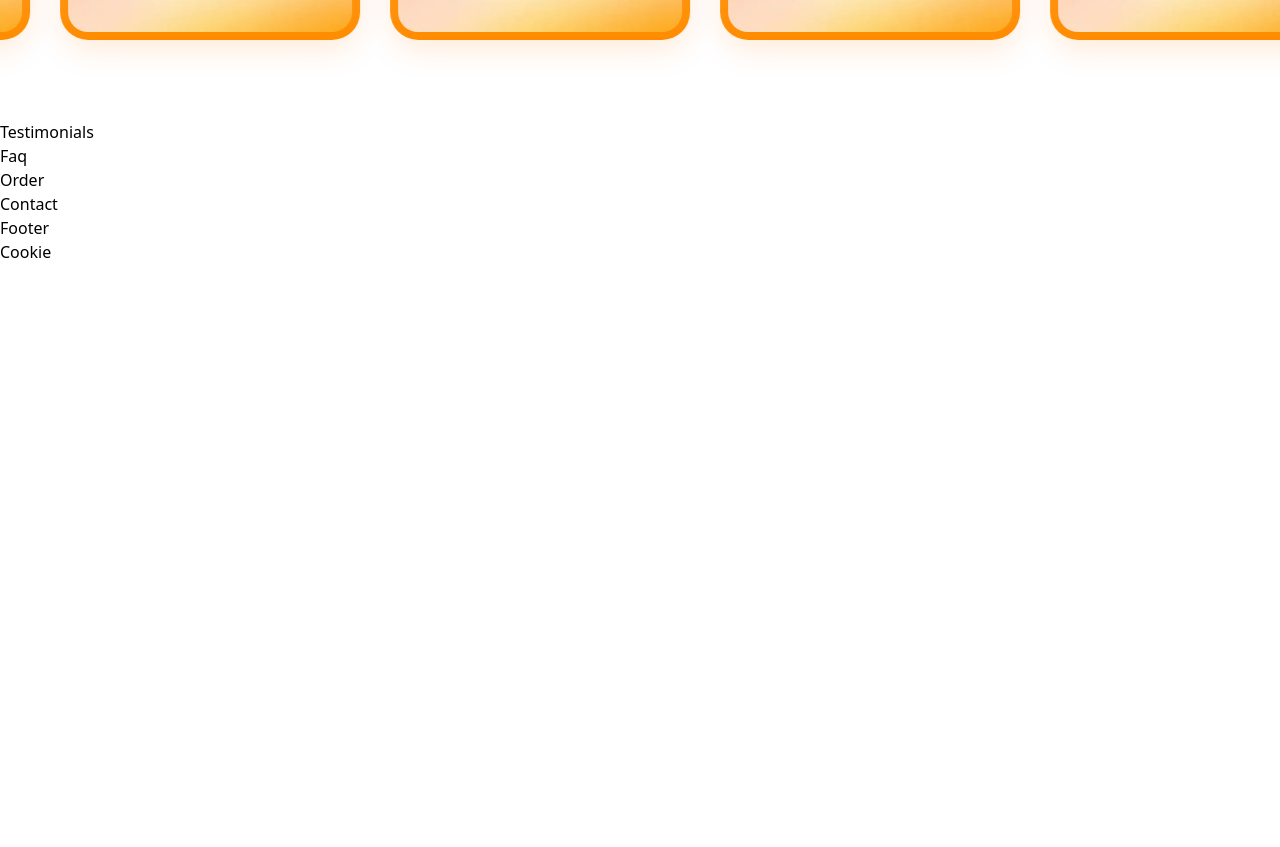
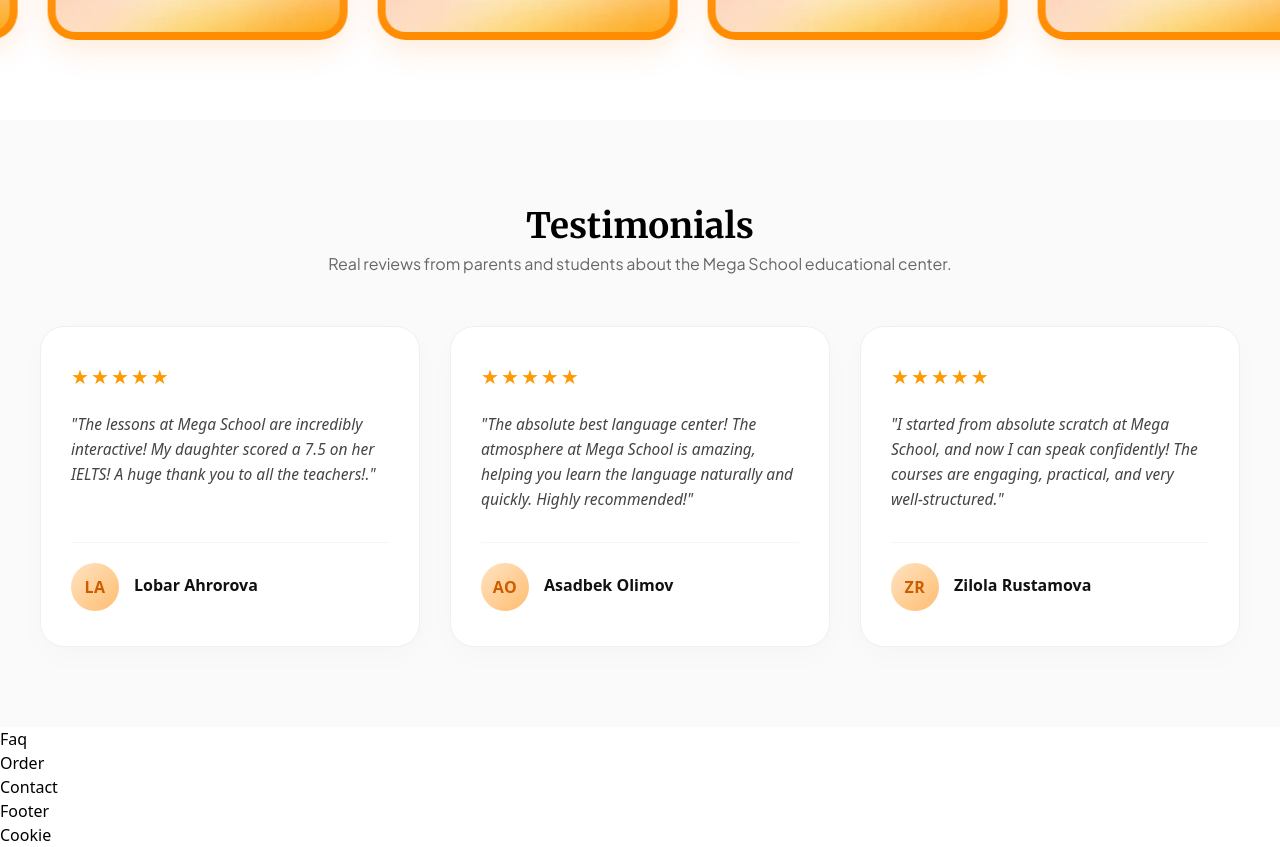
Before and after one commit to usershokhrukh/mega-school, a Next.js app: page / in a window 1280 px wide. Shown: the part 3960-4807 px from the top of the page. Before the commit the page ends 4224 px from the top, so only its background shows below. Built offline with nearby package versions, Linux system fonts and the light colour scheme.

Commit message:
features/testimonials testimonials section added

```diff
--- a/src/components/testimonials/Testimonials.jsx
+++ b/src/components/testimonials/Testimonials.jsx
@@ -1,9 +1,65 @@
-import React from 'react'
+import React from 'react';
+import './testimonials.modules.scss';
+
+const testimonialsData = [
+  {
+    id: 1,
+    name: "Lobar Ahrorova",
+    initials: "LA",
+    stars: 5,
+    text: "The lessons at Mega School are incredibly interactive! My daughter scored a 7.5 on her IELTS! A huge thank you to all the teachers!."
+  },
+  {
+    id: 2,
+    name: "Asadbek Olimov",
+    initials: "AO",
+    stars: 5,
+    text: "The absolute best language center! The atmosphere at Mega School is amazing, helping you learn the language naturally and quickly. Highly recommended!"
+  },
+  {
+    id: 3,
+    name: "Zilola Rustamova",
+    initials: "ZR",
+    stars: 5,
+    text: "I started from absolute scratch at Mega School, and now I can speak confidently! The courses are engaging, practical, and very well-structured."
+  }
+];
 
 const Testimonials = () => {
   return (
-    <div>Testimonials</div>
-  )
-}
+    <div className="testimonials">
+      <div className="testimonials__box">
+        <h2 className="testimonials__h2">testimonials</h2>
+        <p className="testimonials__p">Real reviews from parents and students about the Mega School educational center.</p>
 
-export default Testimonials
+        <div className="testimonials__grid">
+          {testimonialsData.map((item) => (
+            <div key={item.id} className="testimonials__card">
+
+              <div className="testimonials__stars">
+                {Array.from({ length: item.stars }).map((_, i) => (
+                  <span key={i} className="testimonials__star">★</span>
+                ))}
+              </div>
+
+              <p className="testimonials__text">"{item.text}"</p>
+
+              <div className="testimonials__user">
+                <div className="testimonials__avatar-placeholder">
+                  {item.initials}
+                </div>
+                <div className="testimonials__info">
+                  <h4 className="testimonials__name">{item.name}</h4>
+                  <span className="testimonials__role">{item.role}</span>
+                </div>
+              </div>
+
+            </div>
+          ))}
+        </div>
+      </div>
+    </div>
+  );
+};
+
+export default Testimonials;
--- /dev/null
+++ b/src/components/testimonials/testimonials.modules.scss
@@ -0,0 +1,131 @@
+@use "@/style/utilities/_mixins.scss" as *;
+
+
+.testimonials {
+  padding: 80px 20px;
+  background-color: #fafafa;
+
+  &__box {
+    max-width: 1200px;
+    margin: 0 auto;
+    text-align: center;
+  }
+
+  &__h2 {
+    @include merri();
+     font-size: 35px;
+    font-weight: 700;
+    text-transform: capitalize;
+  }
+
+  &__p {
+    @include plus();
+    font-size: 16px;
+    color: #666666;
+    margin-bottom: 50px;
+  }
+
+  &__grid {
+    display: grid;
+    grid-template-columns: repeat(auto-fit, minmax(320px, 1fr));
+    gap: 30px;
+  }
+
+  &__card {
+    background: #ffffff;
+    border: 1px solid #f0f0f0;
+    border-radius: 24px;
+    padding: 35px 30px;
+    text-align: left;
+    box-shadow: 0 10px 30px rgba(0, 0, 0, 0.02);
+    display: flex;
+    flex-direction: column;
+    justify-content: space-between;
+    transition: transform 0.3s ease, box-shadow 0.3s ease, border-color 0.3s ease;
+
+    &:hover {
+      transform: translateY(-5px);
+      box-shadow: 0 15px 35px rgba(255, 122, 0, 0.08);
+      border-color: #ffe6cc;
+    }
+  }
+
+  &__stars {
+    margin-bottom: 20px;
+  }
+
+  &__star {
+    color: #ff9900;
+    font-size: 20px;
+    margin-right: 2px;
+  }
+
+  &__text {
+    font-size: 15.5px;
+    color: #444444;
+    line-height: 1.6;
+    font-style: italic;
+    margin-bottom: 30px;
+    flex-grow: 1;
+  }
+
+  &__user {
+    display: flex;
+    align-items: center;
+    gap: 15px;
+    border-top: 1px solid #f5f5f5;
+    padding-top: 20px;
+  }
+
+  &__avatar-placeholder {
+    width: 48px;
+    height: 48px;
+    border-radius: 50%;
+    background: linear-gradient(135deg, #ffe3c2 0%, #ffbd70 100%);
+    color: #cc5c00;
+    font-weight: 700;
+    font-size: 16px;
+    display: flex;
+    align-items: center;
+    justify-content: center;
+    letter-spacing: 0.5px;
+    flex-shrink: 0;
+  }
+
+  &__info {
+    display: flex;
+    flex-direction: column;
+  }
+
+  &__name {
+    font-size: 16px;
+    font-weight: 700;
+    color: #111111;
+    margin: 0;
+  }
+
+  &__role {
+    font-size: 13px;
+    color: #888888;
+    margin-top: 3px;
+  }
+}
+
+@media (max-width: 768px) {
+  .testimonials {
+    padding: 50px 20px;
+
+    &__h2 {
+      font-size: 28px;
+    }
+
+    &__p {
+      font-size: 14px;
+      margin-bottom: 30px;
+    }
+
+    &__card {
+      padding: 25px 20px;
+    }
+  }
+}
```
